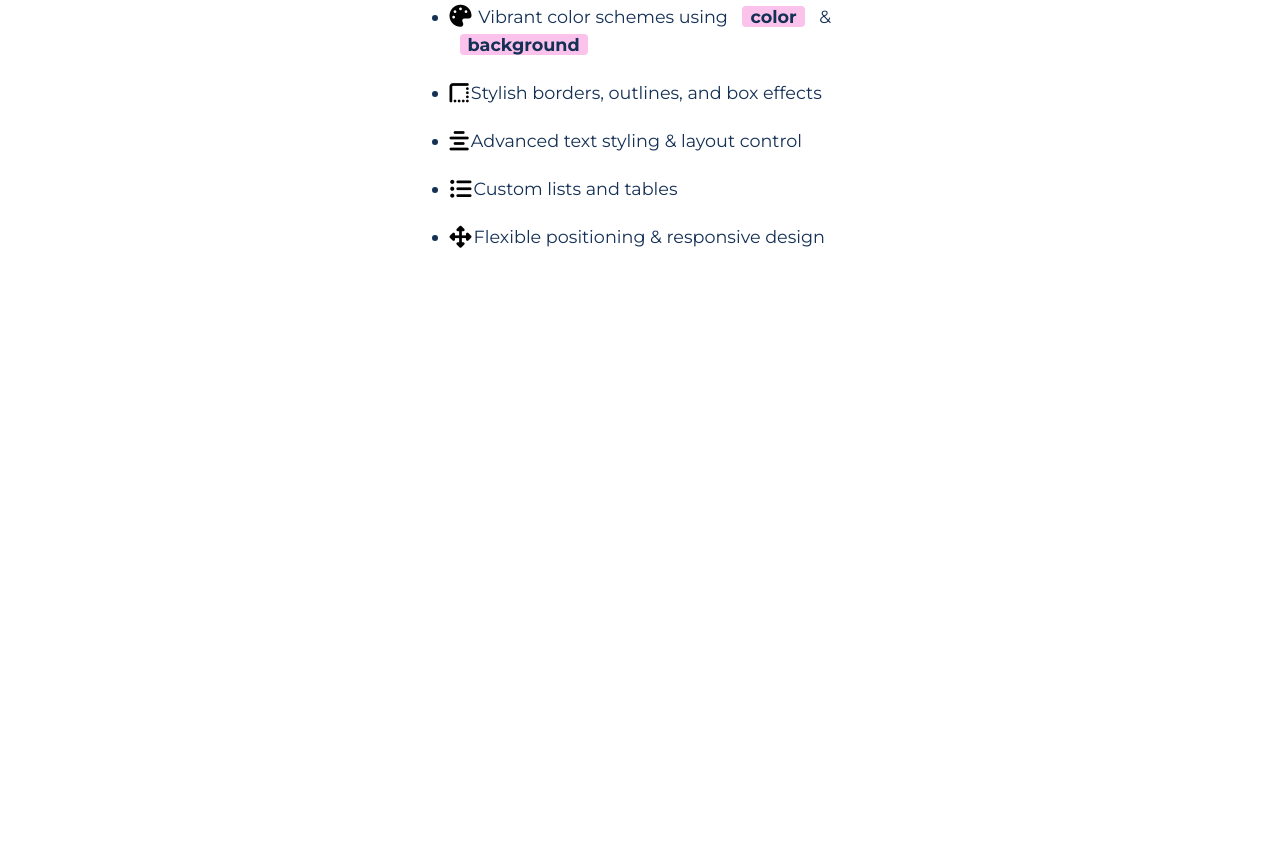
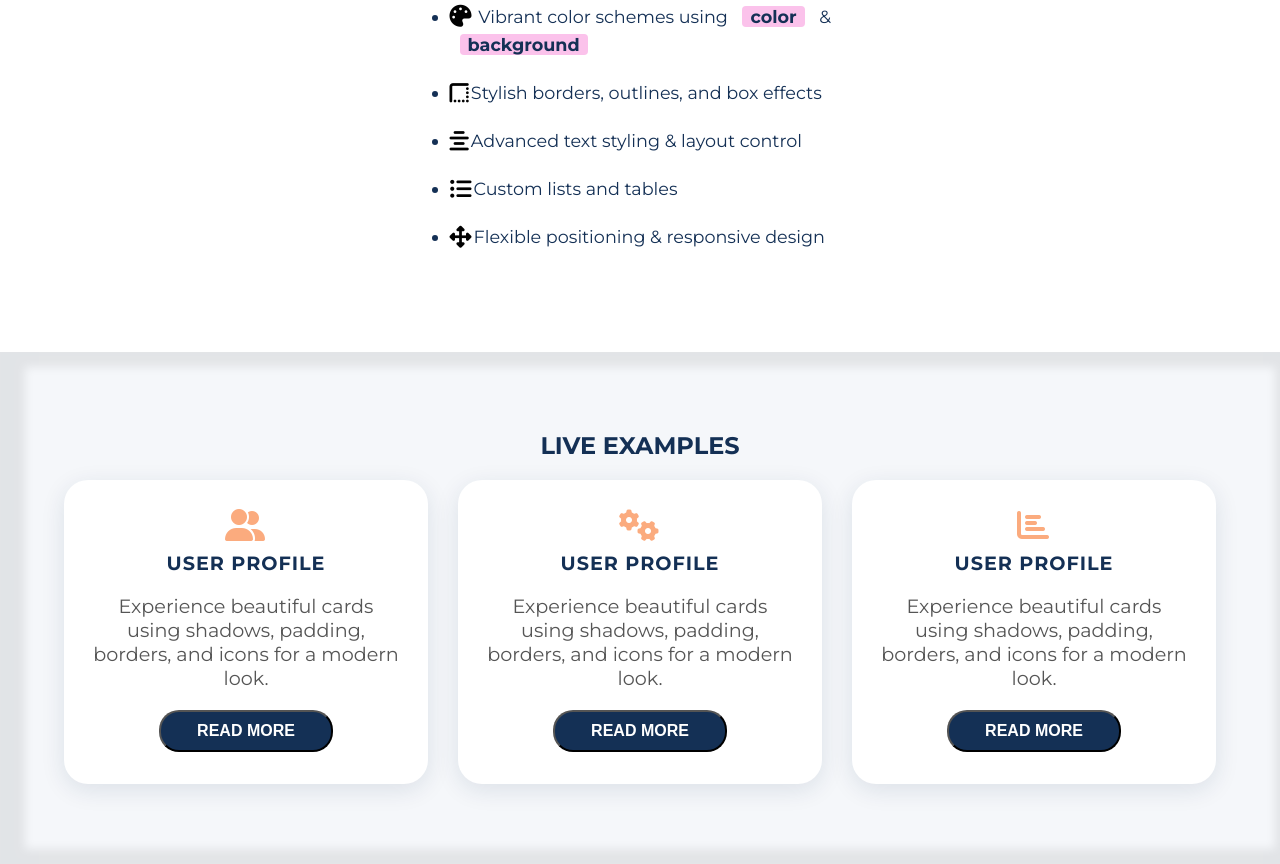
Before and after one commit to tahminanoorzay/CSS-Showcase, a plain HTML site: page index.html in a window 1280 px wide. Shown: the part 562-1426 px from the top of the page. Before the commit the page ends 1376 px from the top, so only its background shows below. Drawn offline with Linux system fonts and the light colour scheme.

Commit message:
Complete the cards section

```diff
--- a/index.html
+++ b/index.html
@@ -25,7 +25,7 @@
         </div>
         <ul class="nav-links">
           <li><a href="#features" class="active">Features</a></li>
-          <li><a href="">Examples</a></li>
+          <li><a href="#examples">Examples</a></li>
           <li><a href="">Table</a></li>
           <li><a href="">Contact</a></li>
         </ul>
@@ -40,7 +40,7 @@
       </section>
     </header>
 
-    <!-- Main Content -->
+    <!-- Features Content -->
     <section id="features">
       <h1>Key Features</h1>
       <ul class="feature-list">
@@ -76,5 +76,39 @@
         </li>
       </ul>
     </section>
+
+    <!-- Examples Content -->
+    <section id="examples">
+      <h1>Live Examples</h1>
+      <div class="cards">
+        <div class="card1 hover-effect">
+          <i class="fa-solid fa-user-group fa-2xl"></i>
+          <h2>User Profile</h2>
+          <p>
+            Experience beautiful cards using shadows, padding, borders, and
+            icons for a modern look.
+          </p>
+          <button>Read More</button>
+        </div>
+        <div class="card2 hover-effect">
+          <i class="fa-solid fa-gears fa-2xl"></i>
+          <h2>User Profile</h2>
+          <p>
+            Experience beautiful cards using shadows, padding, borders, and
+            icons for a modern look.
+          </p>
+          <button>Read More</button>
+        </div>
+        <div class="card3 hover-effect">
+          <i class="fa-solid fa-chart-bar fa-2xl"></i>
+          <h2>User Profile</h2>
+          <p>
+            Experience beautiful cards using shadows, padding, borders, and
+            icons for a modern look.
+          </p>
+          <button>Read More</button>
+        </div>
+      </div>
+    </section>
   </body>
 </html>
--- a/style.css
+++ b/style.css
@@ -117,10 +117,10 @@ a.active:hover {
   background-color: #ffffff;
   color: #143055;
   padding: 60px 5vw 80px 5vw;
-  min-height: 100vh;
+  /* min-height: 100vh; */
   box-shadow: 0 4px 24px 0 #14305514;
 }
-#features h1 {
+h1 {
   text-transform: uppercase;
   text-align: center;
 }
@@ -151,6 +151,60 @@ span {
   font-weight: 700;
 }
 
-.icon {
-  color: #7a0e5c;
+/* Examples and cards Section Styles */
+#examples {
+  background-color: #f5f7fa;
+  box-shadow: 10px 0 10px 15px inset #02080f14;
+  color: #143055;
+  padding: 60px 5vw 80px 5vw;
 }
+
+.cards {
+  display: flex;
+  text-align: center;
+  gap: 30px;
+  justify-content: center;
+}
+
+.cards .card1,
+.card2,
+.card3 {
+  background-color: #ffffff;
+  border-radius: 24px;
+  box-shadow: 0 6px 24px 0 #1430551c;
+  padding: 36px 26px 32px 26px;
+  width: 312px;
+}
+.cards h2 {
+  font-size: 1.2rem;
+  font-weight: 700;
+  text-transform: uppercase;
+  letter-spacing: 1px;
+  color: #143055;
+}
+.cards p {
+  font-size: 1.2rem;
+  font-weight: 400;
+  color: #555;
+}
+.cards i {
+  color: #fbab7e;
+}
+.cards button {
+  padding: 10px 36px;
+  font-size: 1rem;
+  font-weight: 700;
+  text-transform: uppercase;
+  border-radius: 20px;
+  background-color: #143055;
+  color: #ffffff;
+}
+.cards button:hover {
+  color: #afafaf;
+}
+
+.hover-effect:hover {
+  cursor: pointer;
+  border: 1px solid #fbab7e;
+  box-shadow: 0 10px 30px 0 #1430551c;
+}
```
